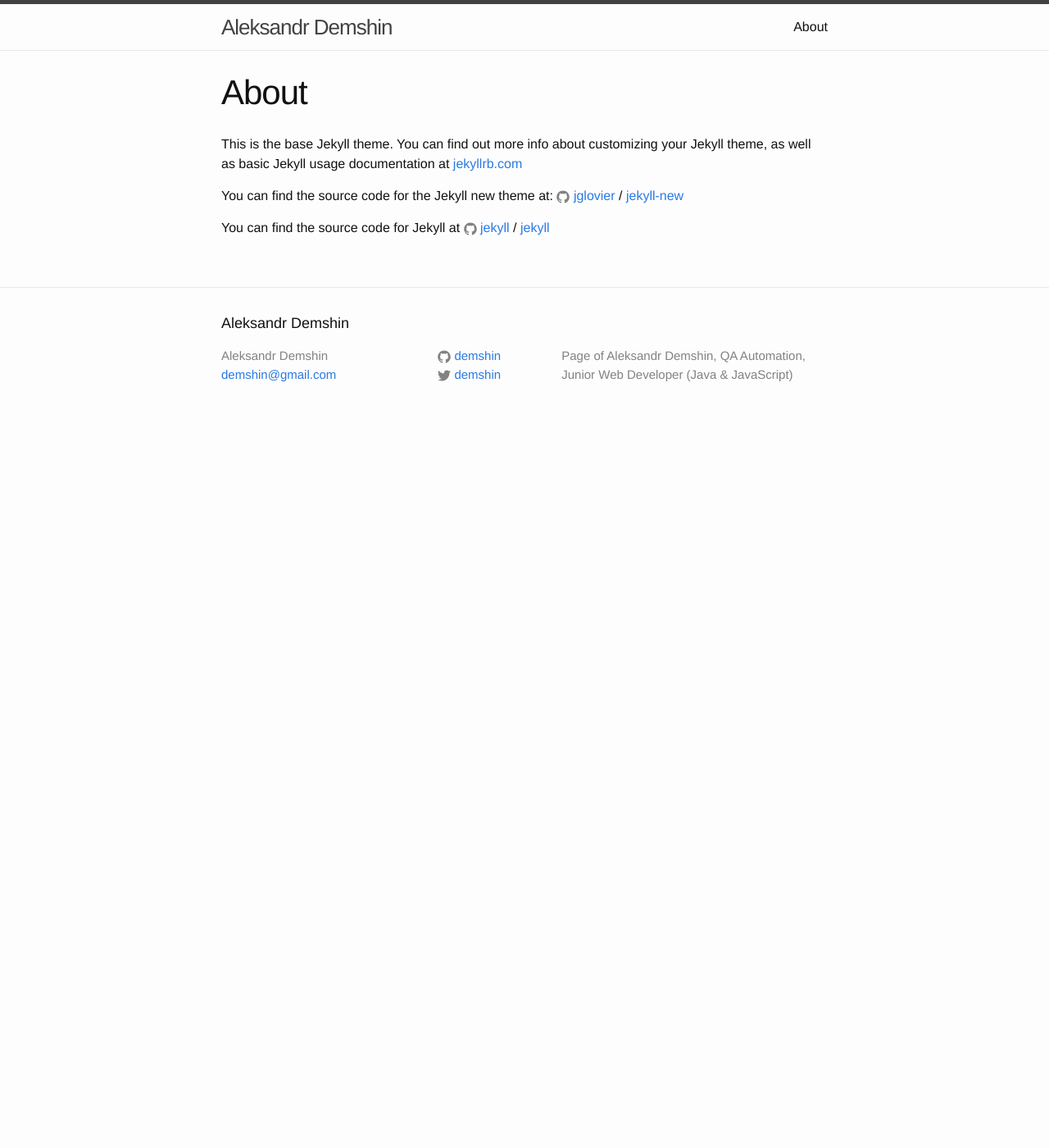
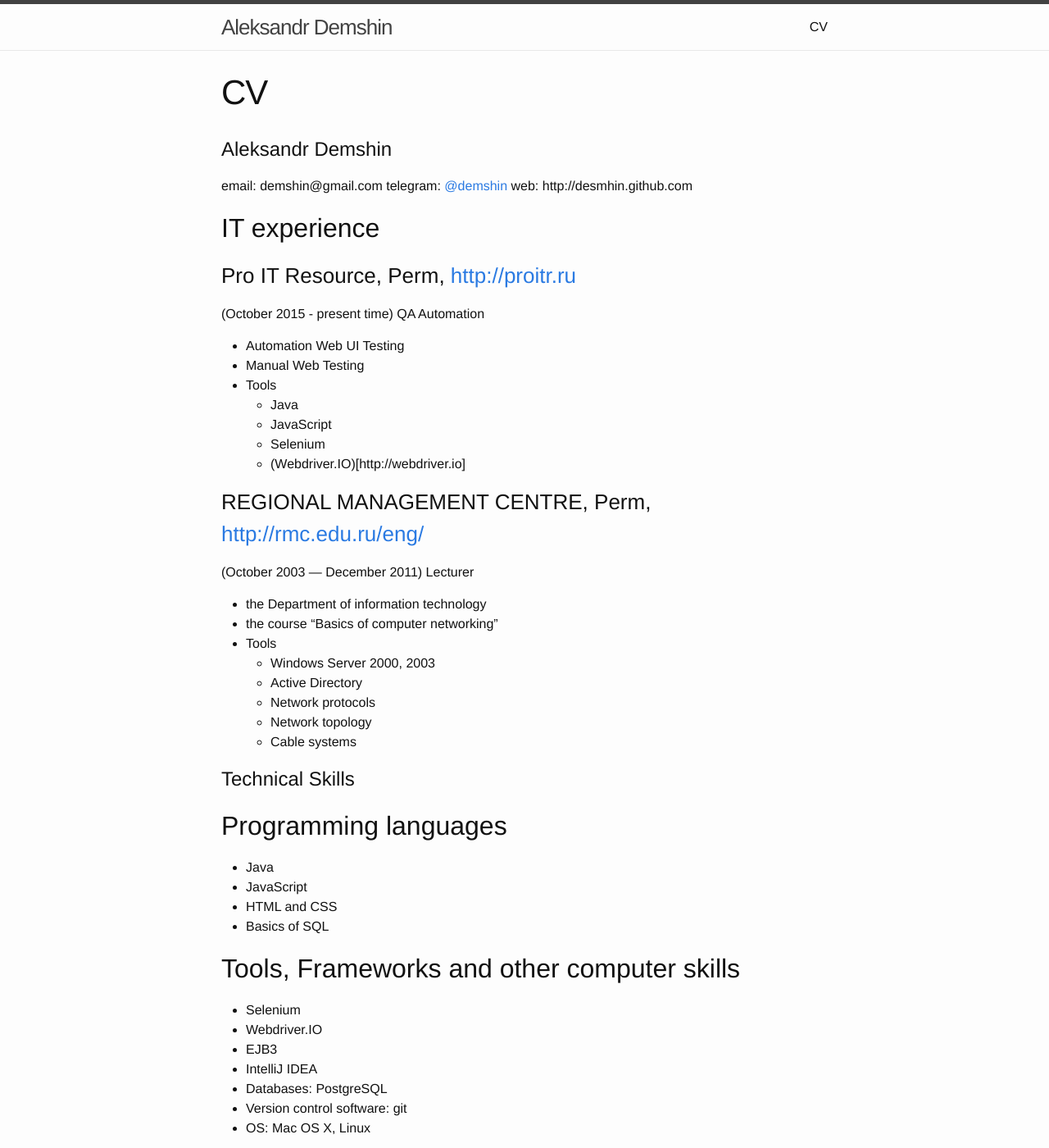
Before and after one commit to demshin/demsh.in, a Jekyll site: the page built from about.md, in a window 1280 px wide and 1400 px high. Shown: the whole window at 82% size. Built offline with Jekyll 4.4.1, drawn with Linux system fonts in a browser that asks for light colours.

Commit message:
+ резюме

```diff
--- a/about.md
+++ b/about.md
@@ -1,15 +1,56 @@
 ---
 layout: page
-title: About
+title: CV
 permalink: /about/
 ---
 
-This is the base Jekyll theme. You can find out more info about customizing your Jekyll theme, as well as basic Jekyll usage documentation at [jekyllrb.com](http://jekyllrb.com/)
+Aleksandr Demshin
+=================
 
-You can find the source code for the Jekyll new theme at:
-{% include icon-github.html username="jglovier" %} /
-[jekyll-new](https://github.com/jglovier/jekyll-new)
+email: demshin@gmail.com
+telegram: [@demshin](https://t.me/demshin)
+web: http://desmhin.github.com
 
-You can find the source code for Jekyll at
-{% include icon-github.html username="jekyll" %} /
-[jekyll](https://github.com/jekyll/jekyll)
+## IT experience
+
+### Pro IT Resource, Perm, <http://proitr.ru>
+(October 2015 - present time)
+QA Automation
+
+- Automation Web UI Testing
+- Manual Web Testing
+- Tools
+  - Java
+  - JavaScript
+  - Selenium
+  - (Webdriver.IO)[http://webdriver.io]
+
+### REGIONAL MANAGEMENT CENTRE, Perm, <http://rmc.edu.ru/eng/>
+(October 2003 — December 2011)
+Lecturer
+
+- the Department of information technology
+- the course "Basics of computer networking"
+- Tools
+  - Windows Server 2000, 2003
+  - Active Directory
+  - Network protocols
+  - Network topology
+  - Cable systems
+
+# Technical Skills
+
+## Programming languages
+- Java
+- JavaScript
+- HTML and CSS
+- Basics of SQL
+
+## Tools, Frameworks and other computer skills
+- Selenium
+- Webdriver.IO
+- EJB3
+- IntelliJ IDEA
+- Databases: PostgreSQL
+- Version control software: git
+- OS: Mac OS X, Linux
```
